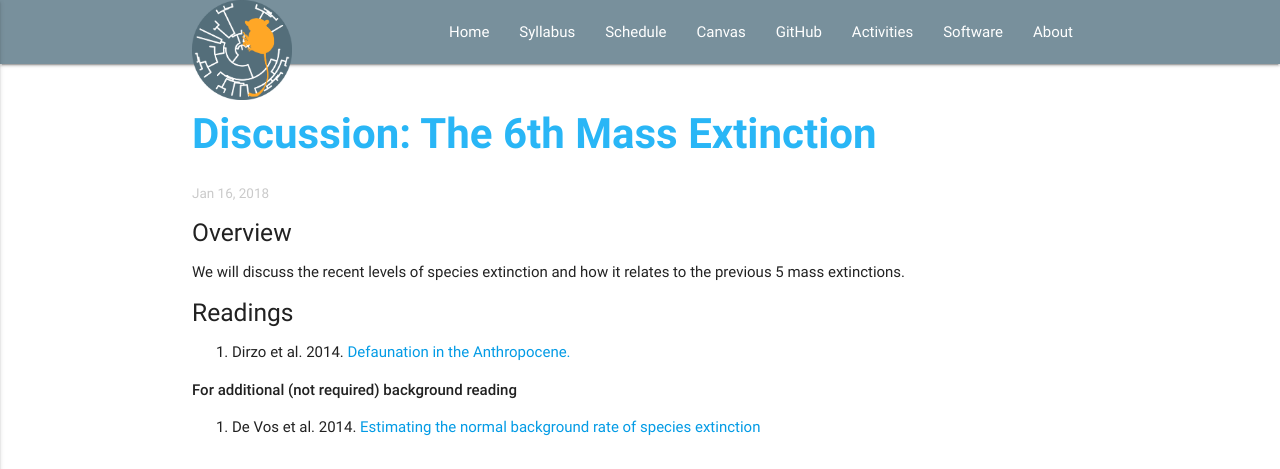
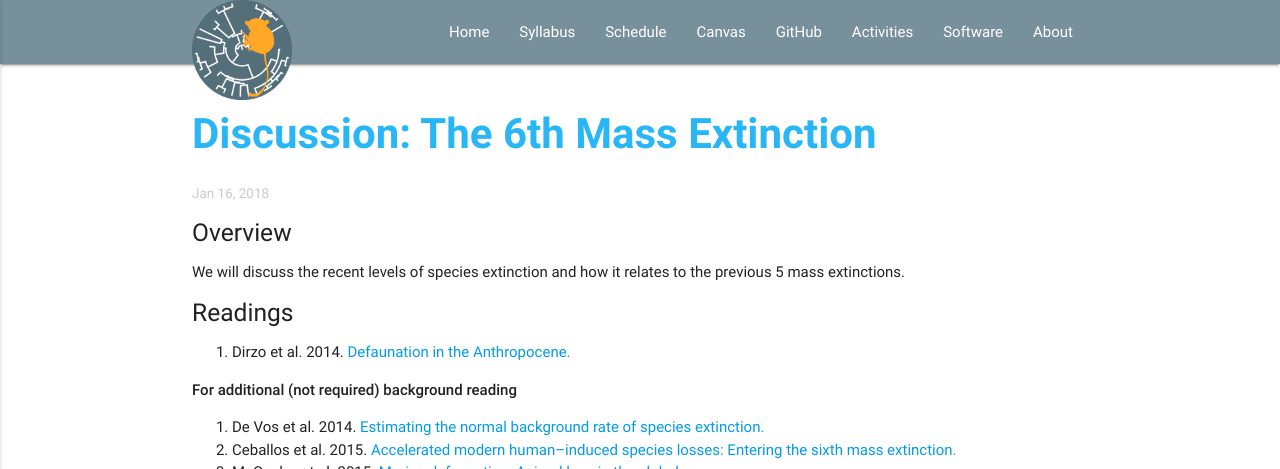
Before and after one commit to EEOB-Macroevolution/EEOB-565X-Spring2018, a Jekyll site: the page built from _posts/2018-01-16-discussion1-post.md, in a window 1280 px wide, cut to the strip 0-469 px from the top of the page. Built offline with Jekyll 4.4.1, drawn with Linux system fonts in a browser that asks for light colours; some of the changed text lies outside the part shown.

Commit message:
edits to discussion post: added some more citations for additional reading

```diff
--- a/_posts/2018-01-16-discussion1-post.md
+++ b/_posts/2018-01-16-discussion1-post.md
@@ -15,4 +15,6 @@ We will discuss the recent levels of species extinction and how it relates to th
 
 **For additional (not required) background reading**
 
-2.  De Vos et al. 2014. [Estimating the normal background rate of species extinction](http://onlinelibrary.wiley.com/doi/10.1111/cobi.12380/abstract)
+2. De Vos et al. 2014. [Estimating the normal background rate of species extinction.](http://onlinelibrary.wiley.com/doi/10.1111/cobi.12380/abstract)
+3. Ceballos et al. 2015. [Accelerated modern human–induced species losses: Entering the sixth mass extinction.](http://advances.sciencemag.org/content/1/5/e1400253.full)
+4. McCauley et al. 2015. [Marine defaunation: Animal loss in the global ocean](http://science.sciencemag.org/content/347/6219/1255641)
```
